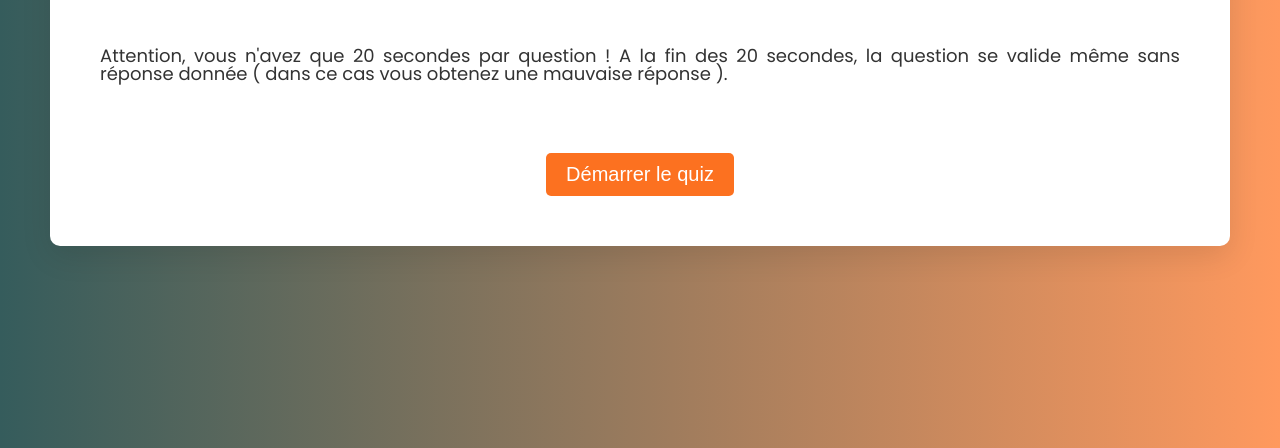
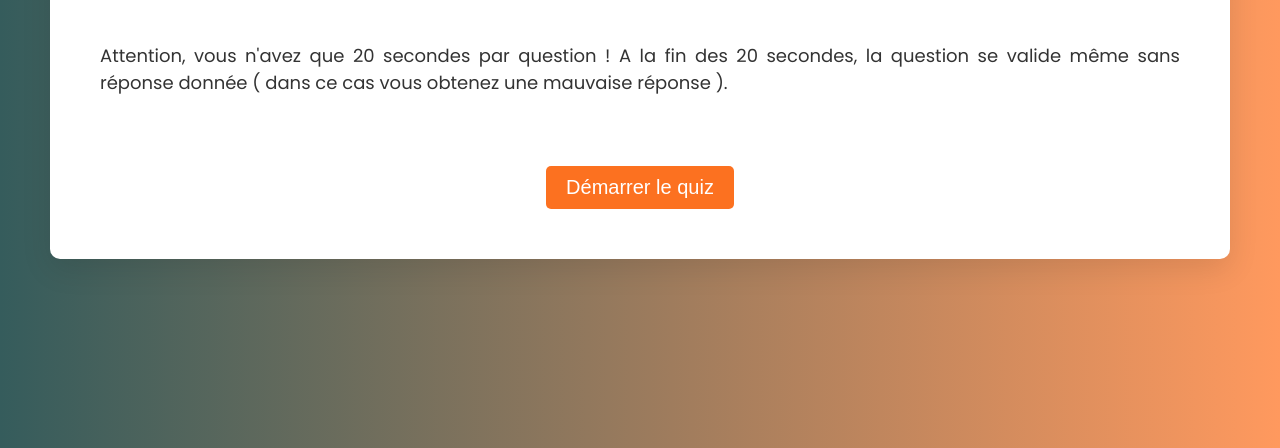
Before and after one commit to KevinPlourdeau/Test2_Cefim, a plain HTML site: page index.html in a window 1280 px wide. Shown: the part 352-800 px from the top of the page. Drawn offline with Linux system fonts and the light colour scheme.

Commit message:
upload via desktop

```diff
--- a/styles/style.css
+++ b/styles/style.css
@@ -9,7 +9,7 @@
 }
 
 
-/*    LAYOUT GLOBAL   */
+/*    GLOBAL   */
 body {
     font-family: 'Poppins', sans-serif;
     background: linear-gradient(to right, var(--secondary-color), #ff995e);
@@ -41,27 +41,24 @@ h1, h2, h3 {
     color: var(--secondary-color);
     transition: color 0.3s ease;
 }
-
 h1 {
     font-size: 48px;
     margin-bottom: 10px;
 }
-
 h2 {
     font-size: 36px;
     margin-bottom: 20px;
 }
-
 h3 {
     font-size: 24px;
     margin-bottom: 20px;
 }
-
 p {
     font-size: 18px;
     margin-bottom: 30px;
     animation: fadeIn 1.2s ease;
     text-align: justify;
+    line-height: normal;
 }
 
 
@@ -203,19 +200,15 @@ input[type="radio"] {
         padding: 30px;
         margin: 30px;
     }
-
     h1 {
         font-size: 36px;
     }
-
     h2 {
         font-size: 28px;
     }
-
     h3 {
         font-size: 20px;
     }
-
     p {
         font-size: 16px;
     }
@@ -226,21 +219,17 @@ input[type="radio"] {
     }
 }
 
-
 @media (max-width: 480px) {
 
     h1 {
         font-size: 28px;
     }
-
     h2 {
         font-size: 22px;
     }
-
     h3 {
         font-size: 18px;
     }
-
     p {
         font-size: 14px;
     }
```
